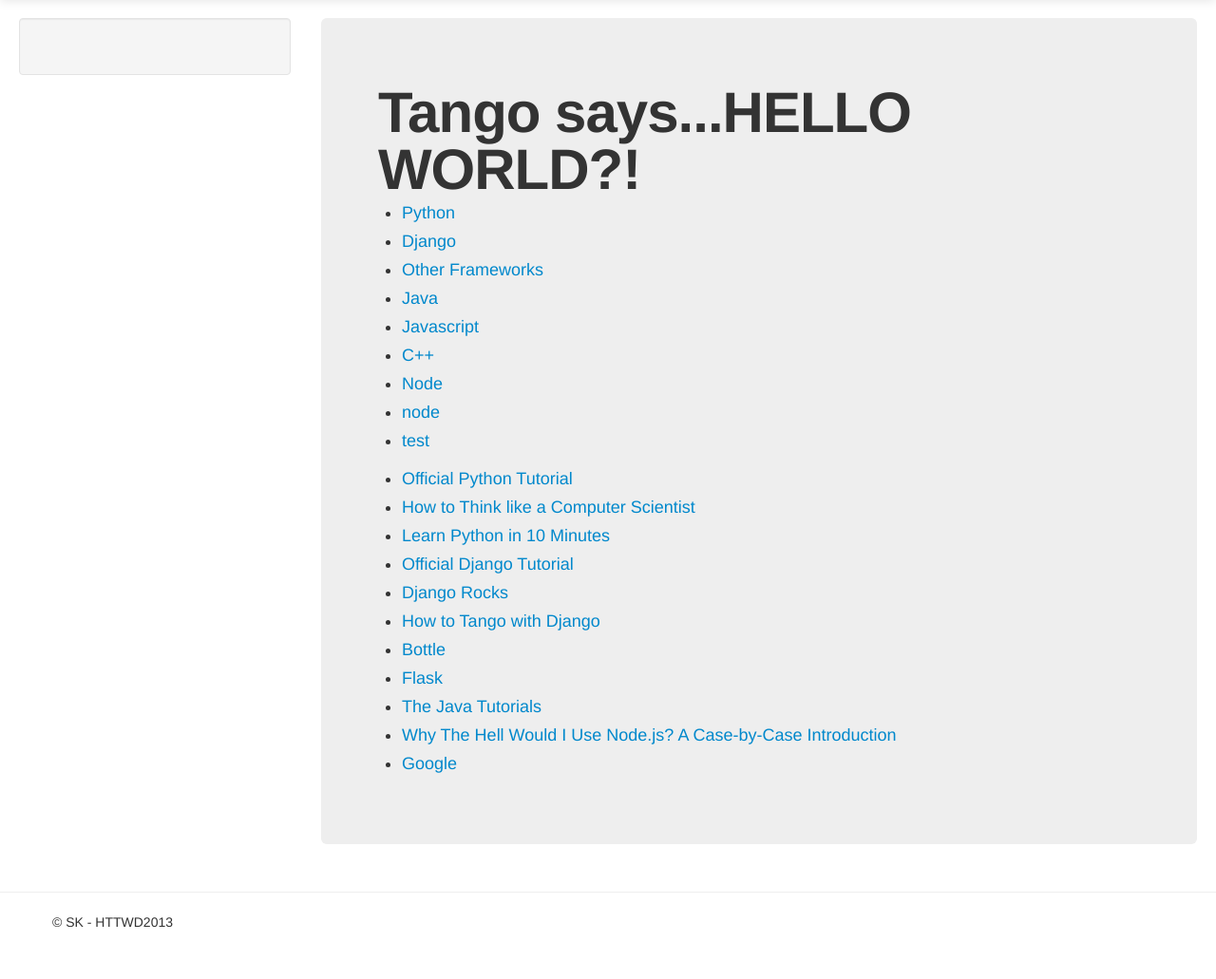
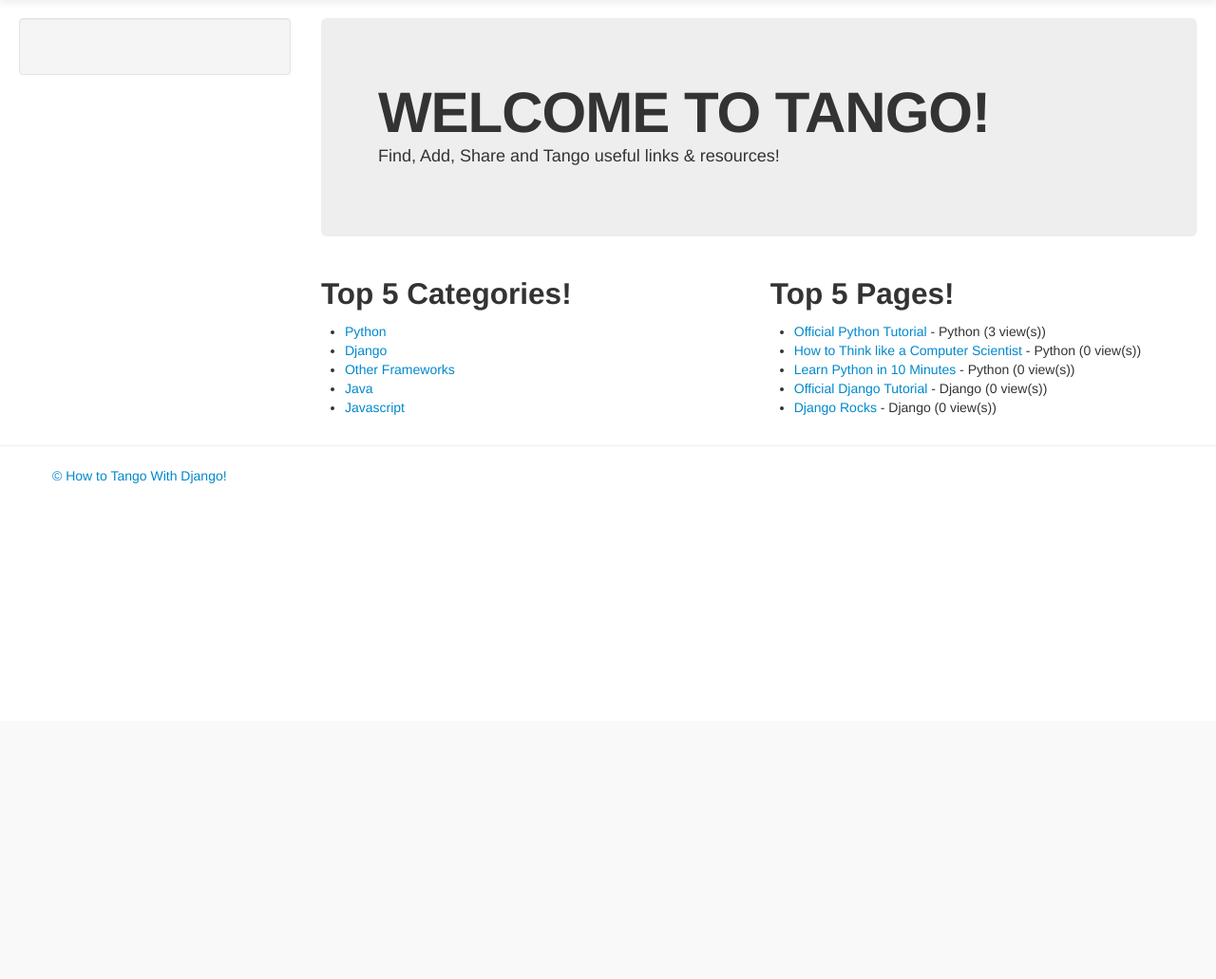
Before and after one commit to skambashi/RangoTangoDjango, a Django app: page /tango/ in a window 1280 px wide. Shown: the part 41-1072 px from the top of the page at 95% size. After the commit the page ends 550 px from the top, so only its background shows below. Run offline with Django 3.2, Linux system fonts and the light colour scheme; data comes from the database, SQL or seed files in the repository; both versions use the stored data as it was after the commit; parts of the project's set-up code (start-up, migrations or seed data) failed here and were passed over.

Commit message:
more bootstrap things - looks pretty

```diff
--- a/rango/tango/views.py
+++ b/rango/tango/views.py
@@ -12,8 +12,8 @@ def decode(str):
 	return str.replace('_', ' ')
 
 def index(request):
-	category_list = Category.objects.order_by('-likes')#[:5]
-	page_list = Page.objects.order_by('-views')#[:5]
+	category_list = Category.objects.order_by('-likes')[:5]
+	page_list = Page.objects.order_by('-views')[:5]
 	context = {'categories': category_list, 'pages' : page_list}
 
 	for category in category_list:
@@ -136,10 +136,11 @@ def user_login(request):
 				login(request, user)
 				return HttpResponseRedirect('/tango/')
 			else:
-				return HttpResponse("Your Tango account is disabled...")
+				context = {'disabled_account':True}
+				return render(request, 'tango/login.html', context)
 		else:
-			print "Invalid login details: {0}, {1}".format(username, password)
-			return HttpResponse("Invalid login details, maybe next time ;)")
+			context = {'bad_details':True}
+			return render(request, 'tango/login.html', context)
 	else:
 		return render(request, 'tango/login.html', {})
 
--- a/rango/templates/tango/about.html
+++ b/rango/templates/tango/about.html
@@ -12,6 +12,6 @@
 			<p>{{ word }}</p>
 		{% endfor %}
 
-		<img src = "{% static 'Seikun.png' %}" />
+		<img src="{% static 'Seikun.png' %}" />
 	</div>
 {% endblock %}
--- a/rango/templates/tango/add_page.html
+++ b/rango/templates/tango/add_page.html
@@ -6,8 +6,9 @@
 	<div class="hero-unit">
 		<h1>Add a new Page!</h1>
 
+		<div class="container">
 			{% if category_name_url %}
-			<form id="page_form" method="post" action="/tango/category/{{category_name_url}}/add_page/">
+				<form class="span6" id="page_form" method="post" action="/tango/category/{{category_name_url}}/add_page/">
 					{% csrf_token %}
 					{% for hidden in form.hidden_fields %}
 						{{ hidden }}
@@ -17,10 +18,11 @@
 						{{ field.help_text }}
 						{{ field }}
 					{% endfor %}
-				<input name="submit" type="submit" value="Create Page"></input>
+					<button class="btn btn-success" type="submit" name="submit">Create Page!</button>
 				</form>
 			{% else %}
 				<strong>The specified category doesn't exist!</strong>
 			{% endif %}
 		</div>
+	</div>
 {% endblock %}
--- a/rango/templates/tango/base.html
+++ b/rango/templates/tango/base.html
@@ -67,7 +67,7 @@
 
 		<footer>
 			<div class="container">
-				<p>&copy; SK - HTTWD2013</p>
+				<p><a href="http://www.tangowithdjango.com/">&copy; How to Tango With Django!</a></p>
 			</div>
 		</footer>
 
--- a/rango/templates/tango/index.html
+++ b/rango/templates/tango/index.html
@@ -7,11 +7,15 @@
 {% block body_block %}
 	<div class="hero-unit">
 		{% if user.is_authenticated %}
-			<h1>Tango says...WELCOME {{ user.username }}?!</h1>
+			<h1>READY TO TANGO {{ user.username }}?</h1>
 		{% else %}
-			<h1>Tango says...HELLO WORLD?!</h1>
+			<h1>WELCOME TO TANGO!</h1>
 		{% endif %}
-
+		<p>Find, Add, Share and Tango useful links & resources!</p>
+	</div>
+	<div class="row-fluid">
+		<div class="span6">
+			<h2>Top 5 Categories!</h2>
 			{% if categories %}
 				<ul>
 					{% for cat in categories %}
@@ -19,17 +23,20 @@
 					{% endfor %}
 				</ul>
 			{% else %}
-			<strong>There are no categories at the moment. Why don't YOU make some.</strong>
+				<strong>There are no categories at the moment. MAKE SOME.</strong>
 			{% endif %}
-
+		</div>
+		<div class="span6">
+			<h2>Top 5 Pages!</h2>
 			{% if pages %}
 				<ul>
 					{% for page in pages %}
-					<li><a href = "{{ page.url }}">{{ page.title }}</a></li>
+						<li><a href = "{{ page.url }}">{{ page.title }}</a> - {{ page.category }} ({{ page.views }} view(s))</li>
 					{% endfor %}
 				</ul>
 			{% else %}
-			<strong>There are no pages at the moment. Why don't YOU make some.</strong>
+				<strong>There are no pages at the moment. ADD SOME.</strong>
 			{% endif %}
 		</div>
+	</div>
 {% endblock %}
```
Also changed, not shown: rango/tango/forms.py (+12 -7 lines), rango/templates/tango/add_category.html (+7 -3 lines), rango/templates/tango/login.html (+18 -8 lines), rango/templates/tango/register.html (+25 -13 lines), rango/db.sqlite3, rango/media/profile_images/Acolyte_Lee_Sin.png (added), 1 other file. Lines whose indentation alone changed are shown as unchanged.
